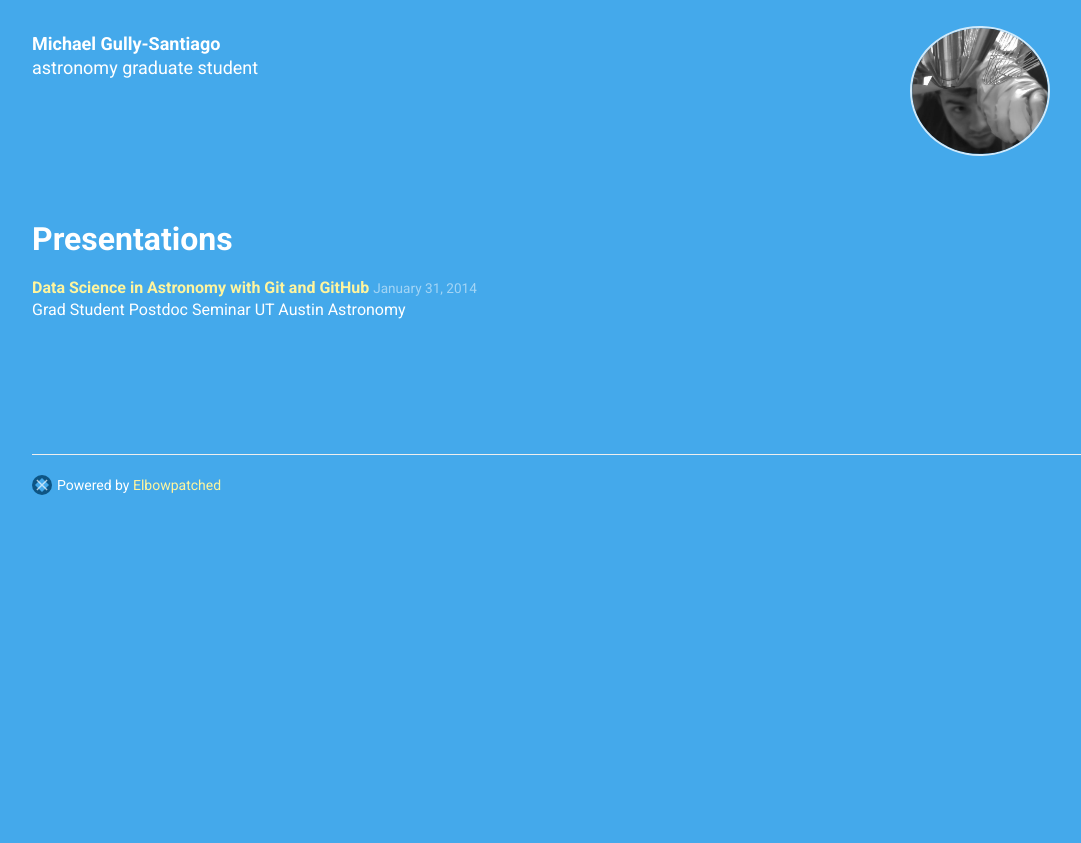
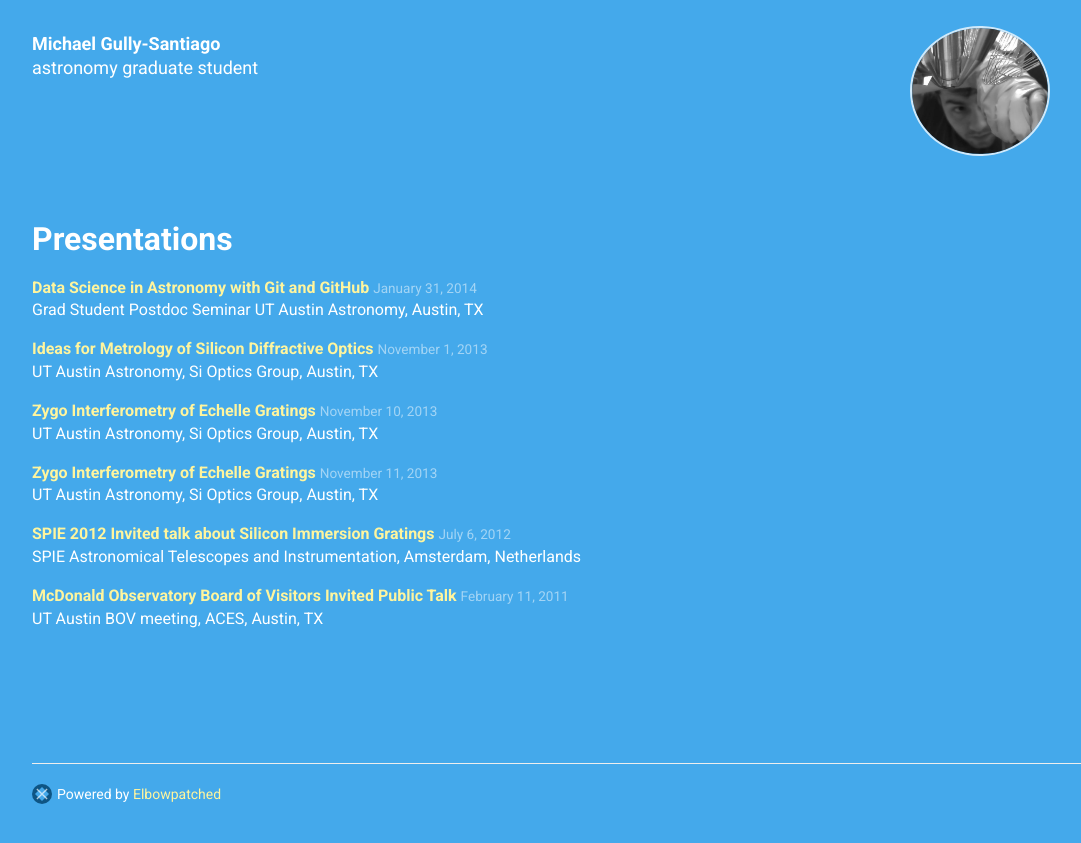
Before and after one commit to gully/gully.github.io, a Jekyll site: the page built from index.html, in a window 1280 px wide and 900 px high, scrolled down 2360 px. Shown: the top 843 px of the window, without its empty margins (38-1119 px from the left). Built offline with Jekyll 4.4.1, drawn with Linux system fonts in a browser that asks for light colours; nearby versions of some CDN libraries; before the commit the page ends 2951 px from its top, so only the background shows below that.

Commit message:
add tons of presentations to speakerdeck and presentations section

```diff
--- a/_data/presentations.yml
+++ b/_data/presentations.yml
@@ -1,5 +1,30 @@
 -
   title: Data Science in Astronomy with Git and GitHub
-  location: Grad Student Postdoc Seminar UT Austin Astronomy
+  location: Grad Student Postdoc Seminar UT Austin Astronomy, Austin, TX
   date: January 31, 2014
   slides_url: https://speakerdeck.com/gully/github-1
+-
+  title: Ideas for Metrology of Silicon Diffractive Optics
+  location: UT Austin Astronomy, Si Optics Group, Austin, TX
+  date: November 1, 2013
+  slides_url: https://speakerdeck.com/gully/ideas-for-metrology-of-silicon-diffractive-optics
+-
+  title: Zygo Interferometry of Echelle Gratings
+  location: UT Austin Astronomy, Si Optics Group, Austin, TX
+  date: November 10, 2013
+  slides_url: https://speakerdeck.com/gully/zygo-interferometry-of-echelle-gratings
+-
+  title: Zygo Interferometry of Echelle Gratings
+  location: UT Austin Astronomy, Si Optics Group, Austin, TX
+  date: November 11, 2013
+  slides_url: https://speakerdeck.com/gully/infrared-transmission-spectroscopy-of-direct-bonded-si-compound-optics
+-
+  title: SPIE 2012 Invited talk about Silicon Immersion Gratings
+  location: SPIE Astronomical Telescopes and Instrumentation, Amsterdam, Netherlands
+  date: July 6, 2012
+  slides_url: https://speakerdeck.com/gully/spie-2012-amsterdam-talk-silicon-immersion-gratings
+-
+  title: McDonald Observatory Board of Visitors Invited Public Talk
+  location: UT Austin BOV meeting, ACES, Austin, TX
+  date: February 11, 2011
+  slides_url: https://speakerdeck.com/gully/mcdonald-observatory-board-of-visitors-public-talk
```
